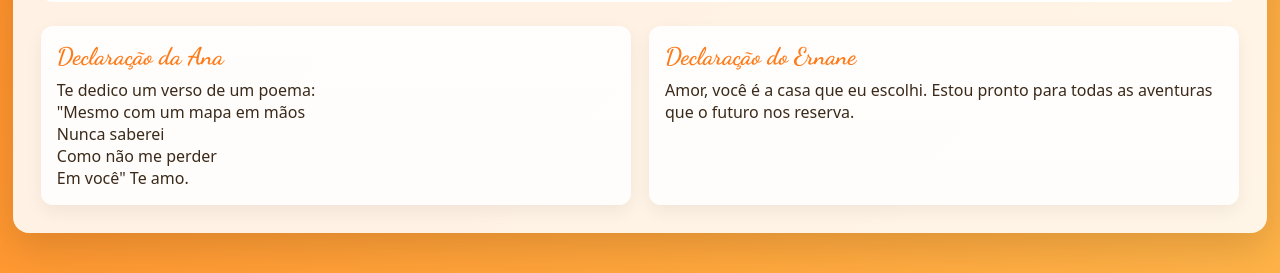
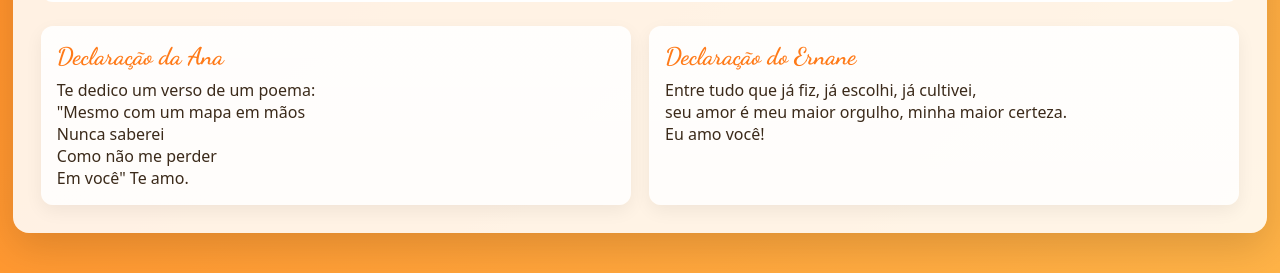
Before and after one commit to analaura220/Site-Casamento, a plain HTML site: page index.html in a window 1280 px wide. Shown: the part 1171-1444 px from the top of the page. Drawn offline with Linux system fonts and the light colour scheme.

Commit message:
declaração do noivo

```diff
--- a/index.html
+++ b/index.html
@@ -118,8 +118,9 @@
         <div class="declaration groom">
           <h3>Declaração do Ernane</h3>
           <p>
-            Amor, você é a casa que eu escolhi. Estou pronto para todas as
-            aventuras que o futuro nos reserva.
+            Entre tudo que já fiz, já escolhi, já cultivei, <br>
+            seu amor é meu maior orgulho, minha maior certeza. <br>
+            Eu amo você!
           </p>
         </div>
       </section>
```
